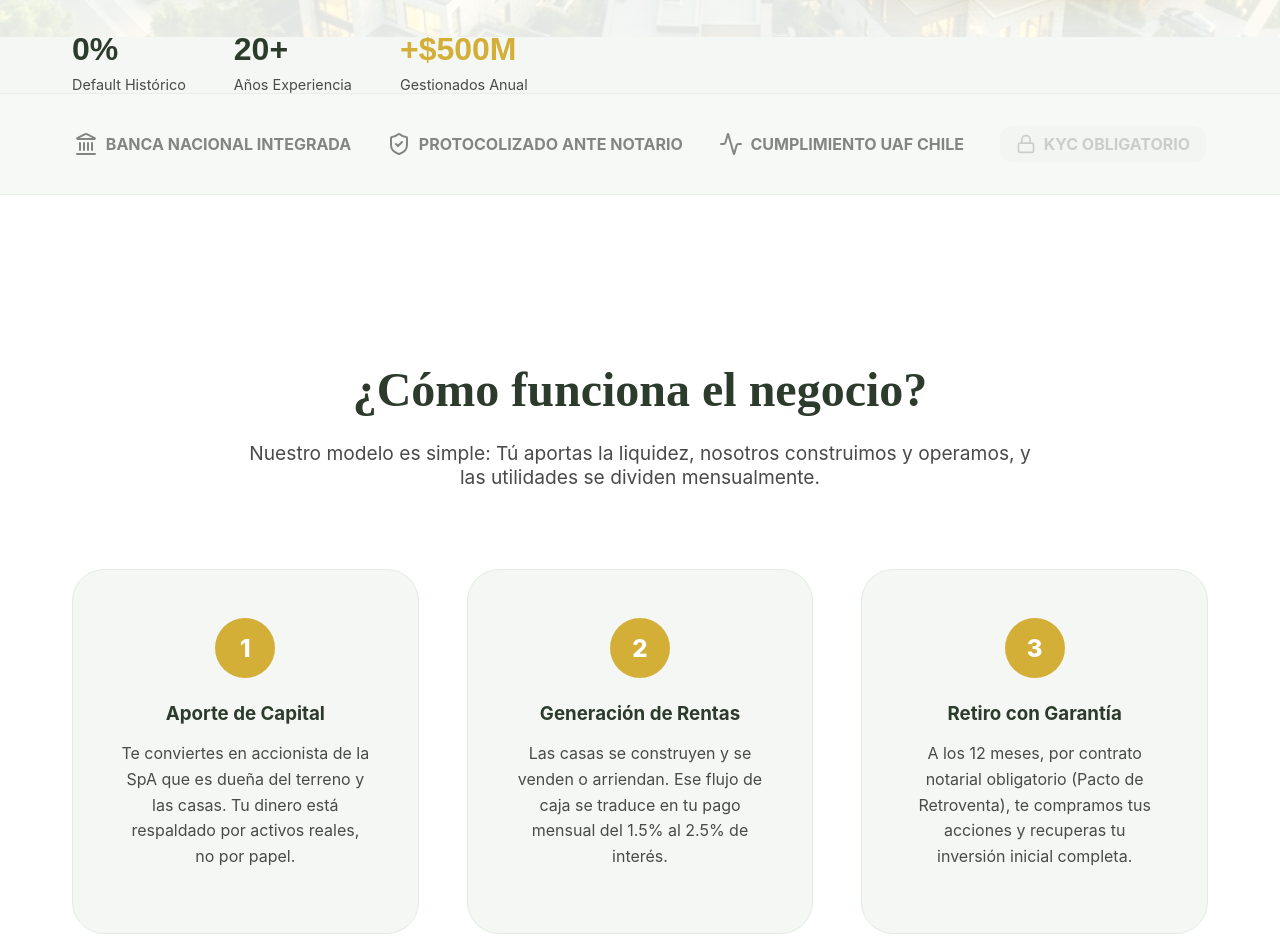
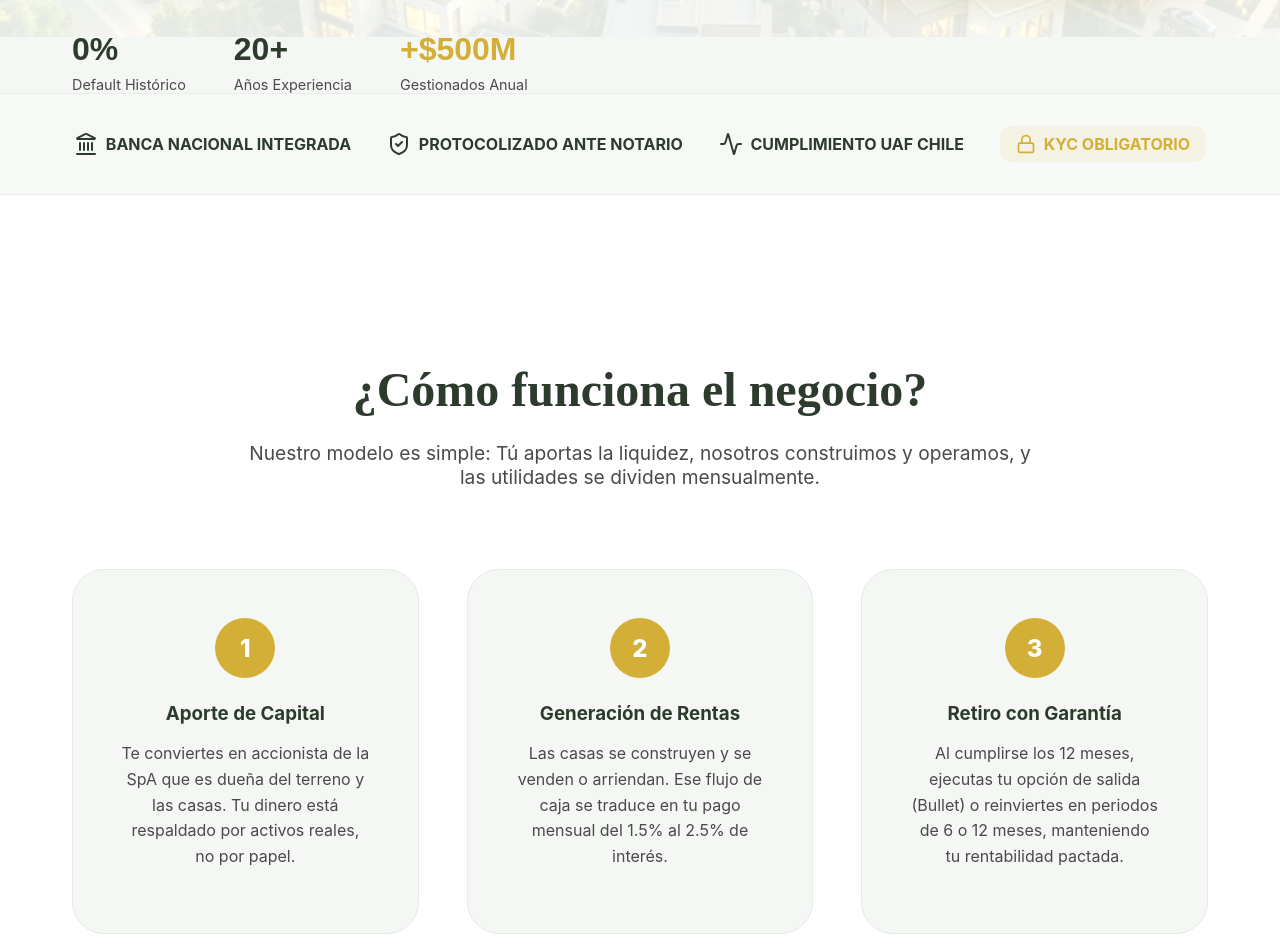
Before and after one commit to Rentapro/CrowdIn, a React (Vite) app: page / in a window 1280 px wide. Shown: the part 763-1712 px from the top of the page. Built offline with nearby package versions, Linux system fonts and the light colour scheme.

Commit message:
Legal & UI: Correcion de badges, clausulas de reinversion y lenguaje de activos

```diff
--- a/src/App.jsx
+++ b/src/App.jsx
@@ -243,7 +243,7 @@ function App() {
       {/* TRUST BADGES SECTION */}
       <section style={{ background: 'rgba(255,255,255,0.3)', padding: '2rem 0', borderTop: '1px solid rgba(0,0,0,0.05)', borderBottom: '1px solid rgba(0,0,0,0.05)' }}>
         <div className="container">
-          <div style={{ display: 'flex', justifyContent: 'space-around', alignItems: 'center', flexWrap: 'wrap', gap: '2rem', opacity: 0.6, filter: 'grayscale(1)' }}>
+          <div style={{ display: 'flex', justifyContent: 'space-around', alignItems: 'center', flexWrap: 'wrap', gap: '2rem' }}>
             <div style={{ display: 'flex', alignItems: 'center', gap: '0.5rem', fontWeight: 700, color: 'var(--sage-800)' }}><Landmark size={24}/> BANCA NACIONAL INTEGRADA</div>
             <div style={{ display: 'flex', alignItems: 'center', gap: '0.5rem', fontWeight: 700, color: 'var(--sage-800)' }}><ShieldCheck size={24}/> PROTOCOLIZADO ANTE NOTARIO</div>
             <div style={{ display: 'flex', alignItems: 'center', gap: '0.5rem', fontWeight: 700, color: 'var(--sage-800)' }}><Activity size={24}/> CUMPLIMIENTO UAF CHILE</div>
@@ -277,7 +277,7 @@ function App() {
             <div style={{ background: 'var(--sage-50)', padding: '3rem', borderRadius: '32px', border: '1px solid var(--sage-100)', textAlign: 'center' }}>
               <div style={{ background: 'var(--gold-primary)', color: 'white', width: '60px', height: '60px', borderRadius: '50%', display: 'flex', alignItems: 'center', justifyContent: 'center', margin: '0 auto 1.5rem auto', fontSize: '1.5rem', fontWeight: 800 }}>3</div>
               <h3 style={{ color: 'var(--sage-800)', marginBottom: '1rem' }}>Retiro con Garantía</h3>
-              <p style={{ color: 'var(--charcoal-mid)', lineHeight: 1.6 }}>A los 12 meses, por contrato notarial obligatorio (Pacto de Retroventa), te compramos tus acciones y recuperas tu inversión inicial completa.</p>
+              <p style={{ color: 'var(--charcoal-mid)', lineHeight: 1.6 }}>Al cumplirse los 12 meses, ejecutas tu opción de salida (Bullet) o reinviertes en periodos de 6 o 12 meses, manteniendo tu rentabilidad pactada.</p>
             </div>
           </div>
         </div>
@@ -438,8 +438,8 @@ function App() {
             </div>
             <div style={{ background: 'rgba(255,255,255,0.05)', padding: '3rem', borderRadius: '24px', border: '1px solid rgba(255,255,255,0.1)' }}>
               <Building2 size={48} color="var(--gold-primary)" style={{ marginBottom: '1.5rem' }} />
-              <h3 style={{ color: 'var(--white)', fontSize: '1.5rem', marginBottom: '1rem' }}>Respaldo en Activos Físicos</h3>
-              <p style={{ color: 'rgba(255,255,255,0.6)', lineHeight: 1.6 }}>La sociedad posee terrenos y condominios. En caso de cese de operaciones, los activos inmobiliarios se liquidan prioritariamente para cubrir el capital aportado por los accionistas, según estatutos.</p>
+              <h3 style={{ color: 'var(--white)', fontSize: '1.5rem', marginBottom: '1rem' }}>Respaldo en Activos Reales</h3>
+              <p style={{ color: 'rgba(255,255,255,0.6)', lineHeight: 1.6 }}>El capital se materializa en activos inmobiliarios específicos (Terrenos y Construcción) bajo mandato de la SpA. Esto asegura que tu inversión esté respaldada por patrimonio tangible, no solo por documentos.</p>
             </div>
           </div>
         </div>
```
